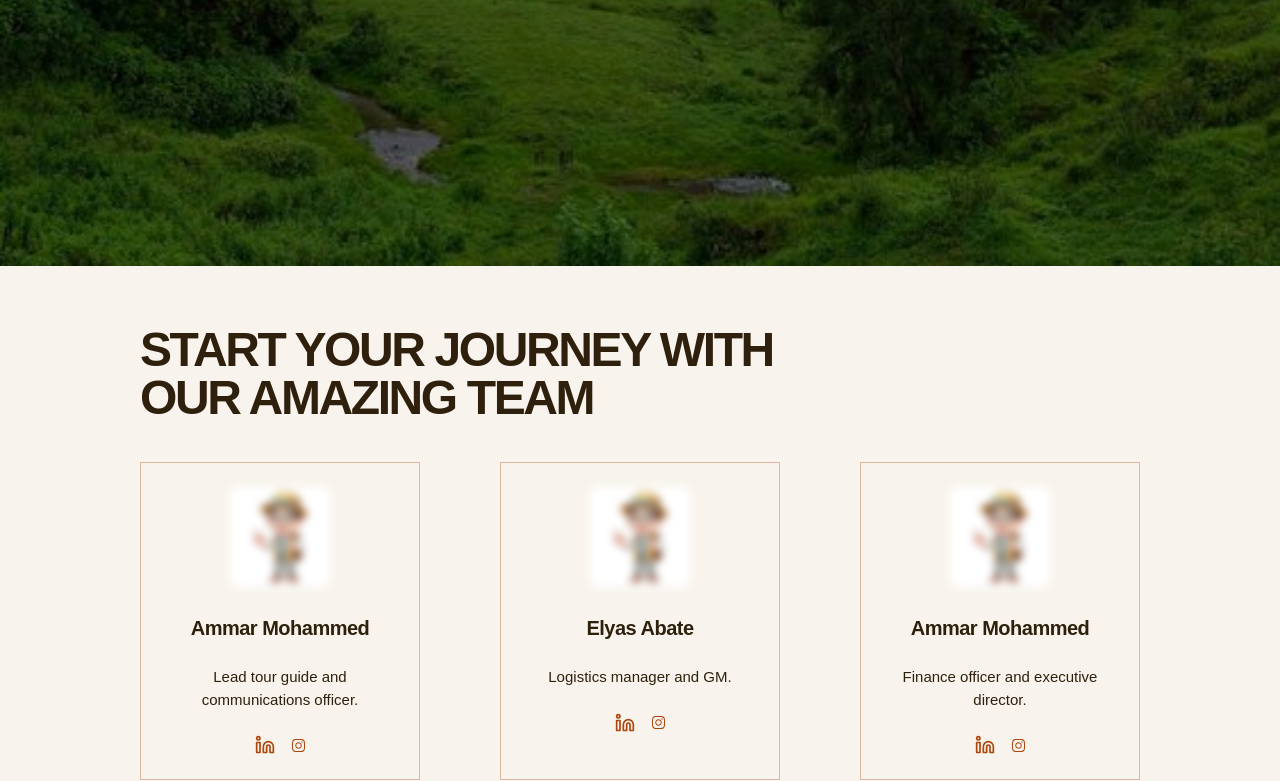
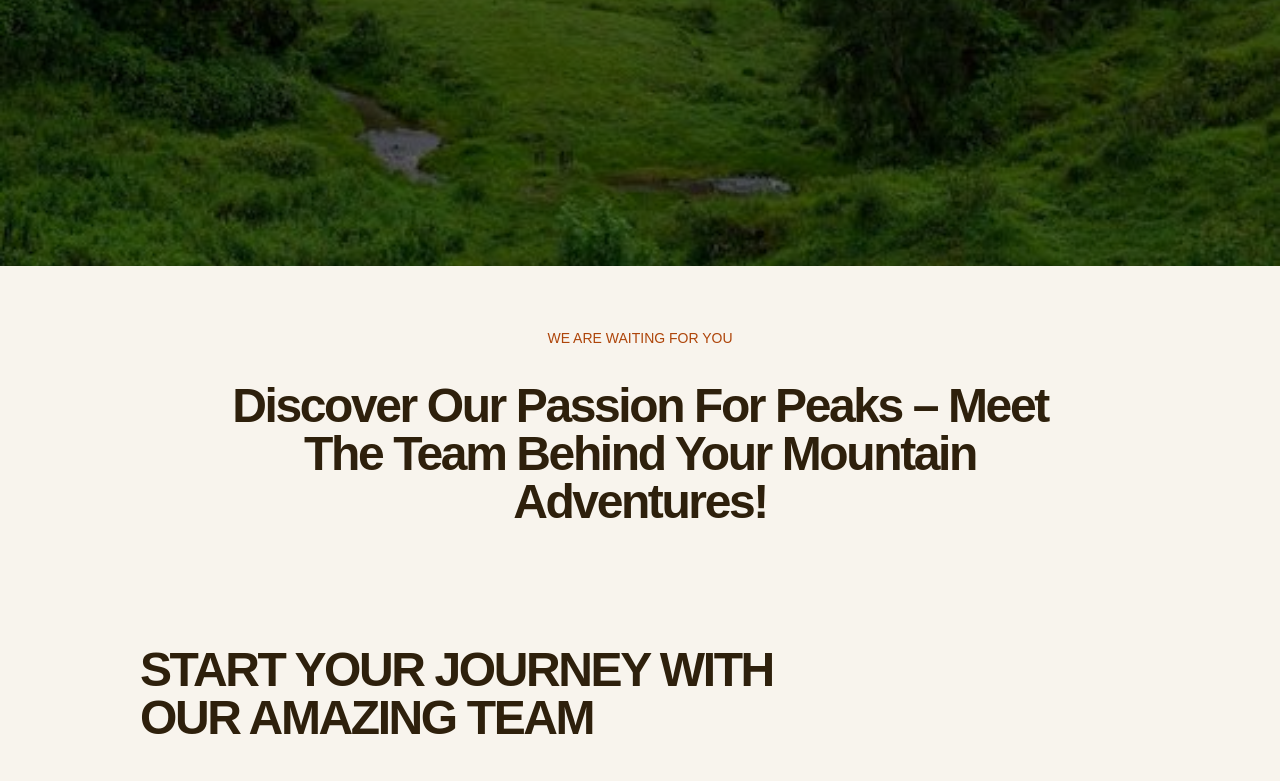
Before and after one commit to Ammarmyp/ammar_explore_ethiopia, a Next.js app: page /about in a window 1280 px wide. Shown: the part 534-1315 px from the top of the page. Built offline with nearby package versions, Linux system fonts and the light colour scheme.

Commit message:
motto section build

```diff
--- a/app/about/page.tsx
+++ b/app/about/page.tsx
@@ -5,6 +5,7 @@ import CompassQoute from "../layout/CompassQoute";
 import LocationSection from "../layout/LocationsSection";
 import OurService from "../layout/Ourservice";
 import TeamsSection from "../layout/TeamsSection";
+import AboutPageMotto from "@/components/custom/AboutPageMotto";
 
 const AboutPage = () => {
   return (
@@ -14,11 +15,8 @@ const AboutPage = () => {
         heading={"ABOUT US"}
         subHeading={"The agency for you and you alone"}
       />
-      {/* <CompassQoute /> */}
-      {/* <LocationSection /> */}
-      {/* <OurService /> */}
+      <AboutPageMotto />
       <TeamsSection />
-      {/* <CEOnoteSection /> */}
       <Banner
         image={"artimage.jpg"}
         heading={`"Journey with Us – Meet the Explorers Who Make Your Adventures Unforgettable!"`}
--- /dev/null
+++ b/components/custom/AboutPageMotto.tsx
@@ -0,0 +1,19 @@
+import React from "react";
+
+const AboutPageMotto = () => {
+  return (
+    <div className="flex flex-col items-center justify-center px-8 md:px-[140px] py-6 md:py-[60px]">
+      <div className="space-y-8 text-center lg:px-14">
+        <span className="uppercase text-xs md:text-sm text-primary">
+          we are waiting for you
+        </span>
+        <h2 className="text-2xl font-bold tracking-tighter sm:text-3xl md:text-4xl lg:text-5xl text-secondary capitalize">
+          Discover Our Passion for Peaks – Meet the Team Behind Your Mountain
+          Adventures!{" "}
+        </h2>
+      </div>
+    </div>
+  );
+};
+
+export default AboutPageMotto;
```
